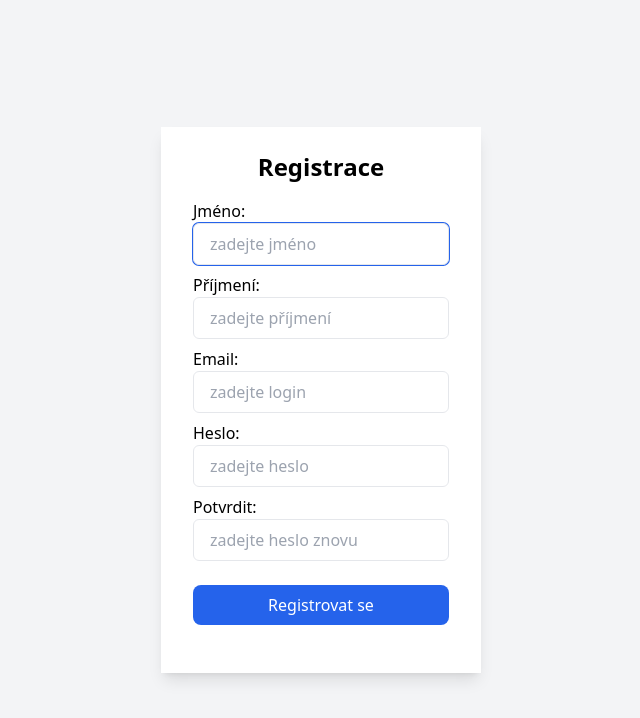
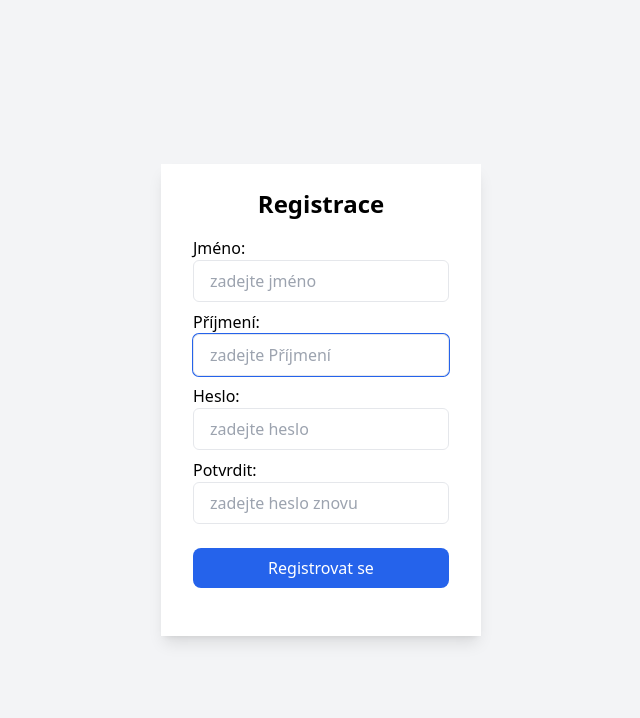
Before and after one commit to DDave98/VUT-FIT-BP-FE, a React (Create React App) app: page /register in a window 1280 px wide. Shown: the top 718 px of the page, without its empty margins (319-959 px from the left). Built offline with nearby package versions, Linux system fonts and the light colour scheme.

Commit message:
use my input component

```diff
--- /dev/null
+++ b/src/Components/FormInput.jsx
@@ -0,0 +1,99 @@
+import { useRef, useState, useEffect } from 'react';
+import Form from 'react-bootstrap/Form';
+import { faCheck, faTimes } from '@fortawesome/free-solid-svg-icons';
+import { FontAwesomeIcon } from '@fortawesome/react-fontawesome';
+import PropTypes from 'prop-types';
+
+const FormInput = (
+    {
+        InputType,
+        placeholder,
+        htmlFor,
+        inputName,
+        divStyleClass,
+        regex,
+        instruction,
+        userRef
+    }) =>
+{
+
+    const [value, setValue] = useState('');
+    const [validValue, setValidValue] = useState(false);
+    const [valueFocus, setValueFocus] = useState(false);
+
+    useEffect(() =>
+    {
+        const result = regex.test(value);
+        console.log(inputName, value, result);
+        setValidValue(result);
+    }, [value]);
+
+    //const divStyleClass = "flex flex-col items-baseline justify-between mt-2 max-w-lg";
+    const inputStyleClass = "w-full px-4 py-2 border rounded-md focus:outline-none focus:ring-1 focus:ring-blue-600";
+    const instructionsStyleClass = "mt-4 bg-black block text-white p-2 rounded-md";
+    const iconStyleClass = "inline-block ml-3 text-green-600";
+    const icon2StyleClass = "inline-block ml-3 text-red-600";
+
+    return <>
+        <div className={divStyleClass}>
+            <Form.Label htmlFor={htmlFor} className='block'>
+                {inputName}
+                <span className={validValue ? iconStyleClass : "hidden"}>
+                    <FontAwesomeIcon icon={faCheck} />
+                </span>
+                <span className={validValue || !value ? "hidden" : icon2StyleClass}>
+                    <FontAwesomeIcon icon={faTimes} />
+                </span>
+            </Form.Label>
+            <Form.Control
+                type={InputType}
+                id={htmlFor}
+                ref={userRef}
+                autoComplete="off"
+                onChange={(e) => setValue(e.target.value)}
+                aria-invalid={validValue ? "false" : "true"}
+                aria-describedby="nameNote"
+                onFocus={() => setValueFocus(true)}
+                onBlur={() => setValueFocus(false)}
+                placeholder={placeholder}
+                className={inputStyleClass}
+                required
+            />
+            <p
+                id='nameNote'
+                className={valueFocus && value && !validValue ? instructionsStyleClass : "hidden"}
+            >
+                <svg
+                    class="w-5 h-5 inline mr-1"
+                    fill="none"
+                    stroke="currentColor"
+                    viewBox="0 0 24 24"
+                    xmlns="http://www.w3.org/2000/svg"
+                >
+                        <path
+                            stroke-linecap="round"
+                            stroke-linejoin="round"
+                            stroke-width="2"
+                            d="M13 16h-1v-4h-1m1-4h.01M21 12a9 9 0 11-18 0 9 9 0 0118 0z"
+                        >
+                        </path>
+                </svg>
+                {instruction}
+            </p>
+        </div>
+    </>
+
+}
+
+FormInput.propTypes =
+{
+    InputType: PropTypes.string.isRequired,
+    placeholder: PropTypes.string,
+    htmlFor: PropTypes.string.isRequired,
+    inputName: PropTypes.string.isRequired,
+    divStyleClass: PropTypes.string.isRequired,
+    regex: PropTypes.arrayOf(PropTypes.instanceOf(RegExp)),
+    instruction: PropTypes.string.isRequired,
+}
+
+export {FormInput};
--- a/src/Components/FormPageLayout.jsx
+++ b/src/Components/FormPageLayout.jsx
@@ -1,5 +1,5 @@
 /**
- * kompo
+ * layout pro celostránkový formulář
  */
 
 import React  from "react";
--- a/src/Components/NameInput.jsx
+++ /dev/null
@@ -1,80 +0,0 @@
-import { useRef, useState, useEffect } from 'react'
-import { faCheck, faTimes } from '@fortawesome/free-solid-svg-icons';
-
-const NameInput = (
-    {
-        InputType,
-        placeholder,
-        htmlFor,
-        inputName,
-        divStyleClass,
-        regex,
-        instruction
-    }) =>
-{
-
-    const userRef = useRef();
-
-    const [name, setName] = useState('');
-    const [validName, setValidName] = useState(false);
-    const [userFocus, setUserFocus] = useState(false);
-
-    useEffect(() =>
-    {
-        const result = regex.test(name);
-        console.log(name, result);
-        setValidName(result);
-    }, [name])
-
-    return <>
-        <div className={divStyleClass}>
-            <Form.Label htmlFor={htmlFor} className='block'>
-                {inputName}
-                <span className={validName ? iconStyleClass : "hidden"}>
-                    <FontAwesomeIcon icon={faCheck} />
-                </span>
-                <span className={validName || !name ? "hidden" : icon2StyleClass}>
-                    <FontAwesomeIcon icon={faTimes} />
-                </span>
-            </Form.Label>
-            <Form.Control
-                type={InputType}
-                id={htmlFor}
-                ref={userRef}
-                autoComplete="off"
-                onChange={(e) => setName(e.target.value)}
-                aria-invalid={validName ? "false" : "true"}
-                aria-describedby="nameNote"
-                onFocus={() => setUserFocus(true)}
-                onBlur={() => setUserFocus(false)}
-                placeholder={placeholder}
-                className={inputStyleClass}
-                required
-            />
-            <p
-                id='nameNote'
-                className={userFocus && name && !validName ? instructionsStyleClass : "hidden"}
-            >
-                <svg
-                    class="w-5 h-5 inline mr-1"
-                    fill="none"
-                    stroke="currentColor"
-                    viewBox="0 0 24 24"
-                    xmlns="http://www.w3.org/2000/svg"
-                >
-                        <path
-                            stroke-linecap="round"
-                            stroke-linejoin="round"
-                            stroke-width="2"
-                            d="M13 16h-1v-4h-1m1-4h.01M21 12a9 9 0 11-18 0 9 9 0 0118 0z"
-                        >
-                        </path>
-                </svg>
-                {instruction}
-            </p>
-        </div>
-    </>
-
-}
-
-export default NameInput;
--- a/src/Pages/auth/RegisterPage.jsx
+++ b/src/Pages/auth/RegisterPage.jsx
@@ -1,7 +1,8 @@
 import API from '../../Services/AjaxService';
 import Form from 'react-bootstrap/Form';
 import FormPageLayout from '../../Components/FormPageLayout';
-import { useRef, useState, useEffect } from 'react'
+import { FormInput } from '../../Components/FormInput';
+import { useRef, useState, useEffect } from 'react';
 import { nameRegex, passwordRegex, emailRegex } from '../../Constants/regex';
 import { faCheck, faTimes } from '@fortawesome/free-solid-svg-icons';
 import { FontAwesomeIcon } from '@fortawesome/react-fontawesome';
@@ -48,8 +49,7 @@ const RegistrationPage = () =>
     useEffect(() =>
     {
         const result = nameRegex.test(name);
-        console.log(result);
-        console.log(name);
+        console.log("inputName,", name, result);
         setValidName(result);
     }, [name])
 
@@ -87,6 +87,8 @@ const RegistrationPage = () =>
     const iconStyleClass = "inline-block ml-3 text-green-600";
     const icon2StyleClass = "inline-block ml-3 text-red-600";
 
+    const instr = "příjmení by mělo být minimálně 4 znaky dlouhé, mělo by začínat písmenem. Písmena, číslice, podtržítka, pomlčky jsou povolené.";
+
     return <>
             <div className="flex items-center justify-center min-h-screen bg-gray-100">
                 <p
@@ -97,73 +99,26 @@ const RegistrationPage = () =>
                     {errMsg}
                 </p>
                 <FormPageLayout name='Registrace'>
-                    <div className={divStyleClass}>
-                        <Form.Label htmlFor="registerInputName" className='block'>
-                            Jméno:
-                            <span className={validName ? iconStyleClass : "hidden"}>
-                                <FontAwesomeIcon icon={faCheck} />
-                            </span>
-                            <span className={validName || !name ? "hidden" : icon2StyleClass}>
-                                <FontAwesomeIcon icon={faTimes} />
-                            </span>
-                        </Form.Label>
-                            <Form.Control
-                                type="text"
-                                id="registerInputName"
-                                ref={userRef}
-                                autoComplete="off"
-                                onChange={(e) => setName(e.target.value)}
-                                aria-invalid={validName ? "false" : "true"}
-                                aria-describedby="nameNote"
-                                onFocus={() => setUserFocus(true)}
-                                onBlur={() => setUserFocus(false)}
+                    <FormInput
+                        InputType='text'
                         placeholder='zadejte jméno'
-                                className={inputStyleClass}
-                                required
+                        htmlFor='registrationFormName'
+                        inputName='Jméno:'
+                        divStyleClass={divStyleClass}
+                        regex={nameRegex}
+                        instruction={instr}
+                        userRef={userRef}
                     />
-                            <p
-                                id='nameNote'
-                                className={userFocus && name && !validName ? instructionsStyleClass : "hidden"}
-                            >
-                                <svg
-                                    class="w-5 h-5 inline mr-1"
-                                    fill="none"
-                                    stroke="currentColor"
-                                    viewBox="0 0 24 24"
-                                    xmlns="http://www.w3.org/2000/svg"
-                                >
-                                        <path
-                                            stroke-linecap="round"
-                                            stroke-linejoin="round"
-                                            stroke-width="2"
-                                            d="M13 16h-1v-4h-1m1-4h.01M21 12a9 9 0 11-18 0 9 9 0 0118 0z"
-                                        >
-                                        </path>
-                                </svg>
-                                jméno by mělo být minimálně 4 znaky dlouhé, mělo by začínat písmenem.
-                                Písmena, číslice, podtržítka, pomlčky jsou povolené.
-                            </p>
-                        </div>
-                        <div className={divStyleClass}>
-                            <Form.Label htmlFor="registerInputSurname" className='block mr-5'>Příjmení:</Form.Label>
-                            <Form.Control
-                                type="text"
-                                id="registerInputSurname"
-                                placeholder='zadejte příjmení'
-                                className={inputStyleClass}
-                                required
+                    <FormInput
+                        InputType='text'
+                        placeholder='zadejte Příjmení'
+                        htmlFor='registrationFormSurname'
+                        inputName='Příjmení:'
+                        divStyleClass={divStyleClass}
+                        regex={nameRegex}
+                        instruction={instr}
+                        userRef={userRef}
                     />
-                        </div>
-                        <div className={divStyleClass}>
-                            <Form.Label htmlFor="registerInputEmail" className='block mr-5'>Email:</Form.Label>
-                            <Form.Control
-                                type="text"
-                                id="registerInputEmail"
-                                placeholder='zadejte login'
-                                className={inputStyleClass}
-                                required
-                            />
-                        </div>
                     <div className={divStyleClass}>
                         <Form.Label htmlFor="registerInputPaswd" className='block mr-5'>Heslo:</Form.Label>
                         <Form.Control
```
Lines whose indentation alone changed are shown as unchanged.
